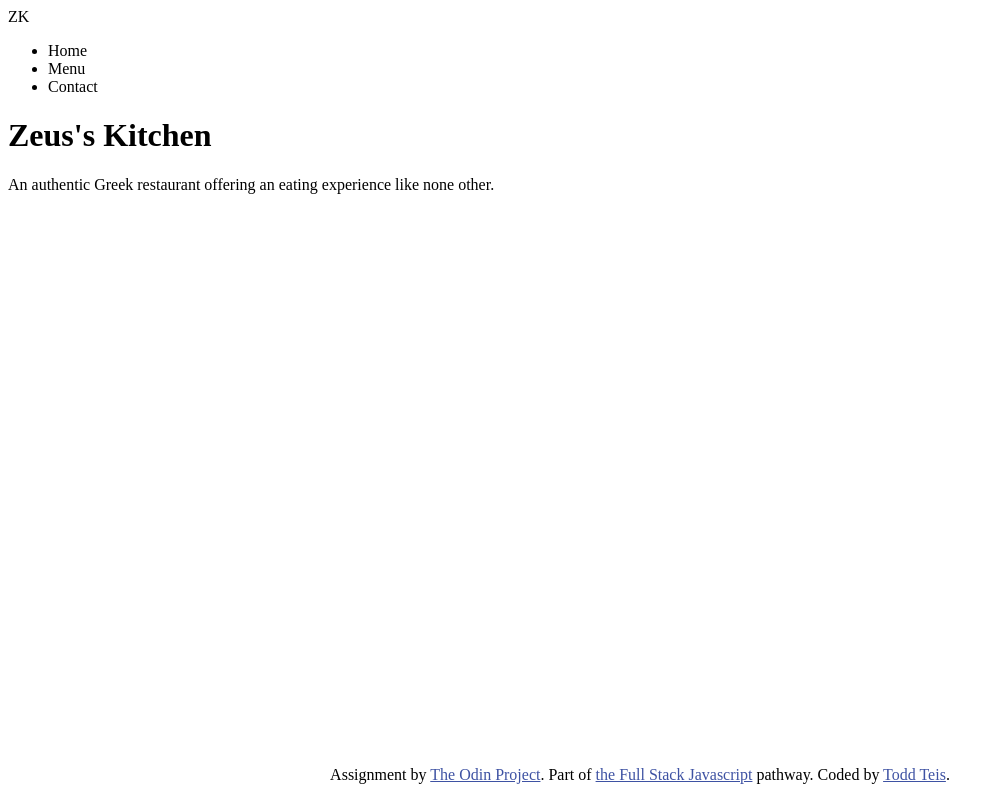
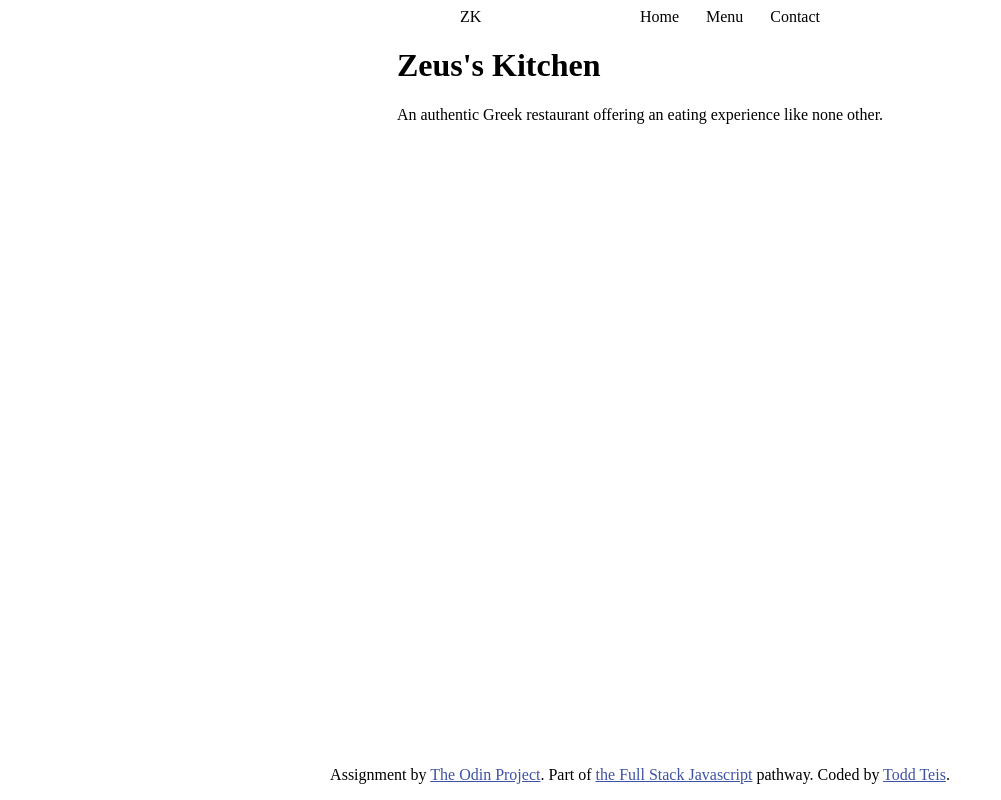
Before and after one commit to toddteis/Restaurant-Page-Project, a plain HTML site: page index.html in a window 1280 px wide. Shown: the whole page, without its empty margins (0-1001 px from the left). Drawn offline with Linux system fonts and the light colour scheme.

Commit message:
Styled basic header & nav layout.

```diff
--- a/index.html
+++ b/index.html
@@ -8,11 +8,11 @@
   <link rel="stylesheet" href="./style.css">
 </head>
 <body>
-  <div id="content">
+  <div class="content" id="content">
     <header>
       ZK
       <nav>
-        <ul>
+        <ul class="nav-list">
           <li>Home</li>
           <li>Menu</li>
           <li>Contact</li>
--- a/style.css
+++ b/style.css
@@ -1,3 +1,29 @@
+
+header {
+  display: flex;
+  width: 360px;
+  align-items: center;
+  justify-content: space-between;
+}
+
+.nav-list {
+  list-style: none;
+  display: flex;
+  width: 180px;
+  justify-content: space-between;
+  margin: 0 0;
+  padding: 0;
+}
+.nav-list > li {
+  /* margin-left: 10px; */
+}
+
+.content {
+  display: flex;
+  flex-direction: column;
+  align-items: center;
+}
+
 /* FOOTER SECTION */
 
 .attribution {
```
